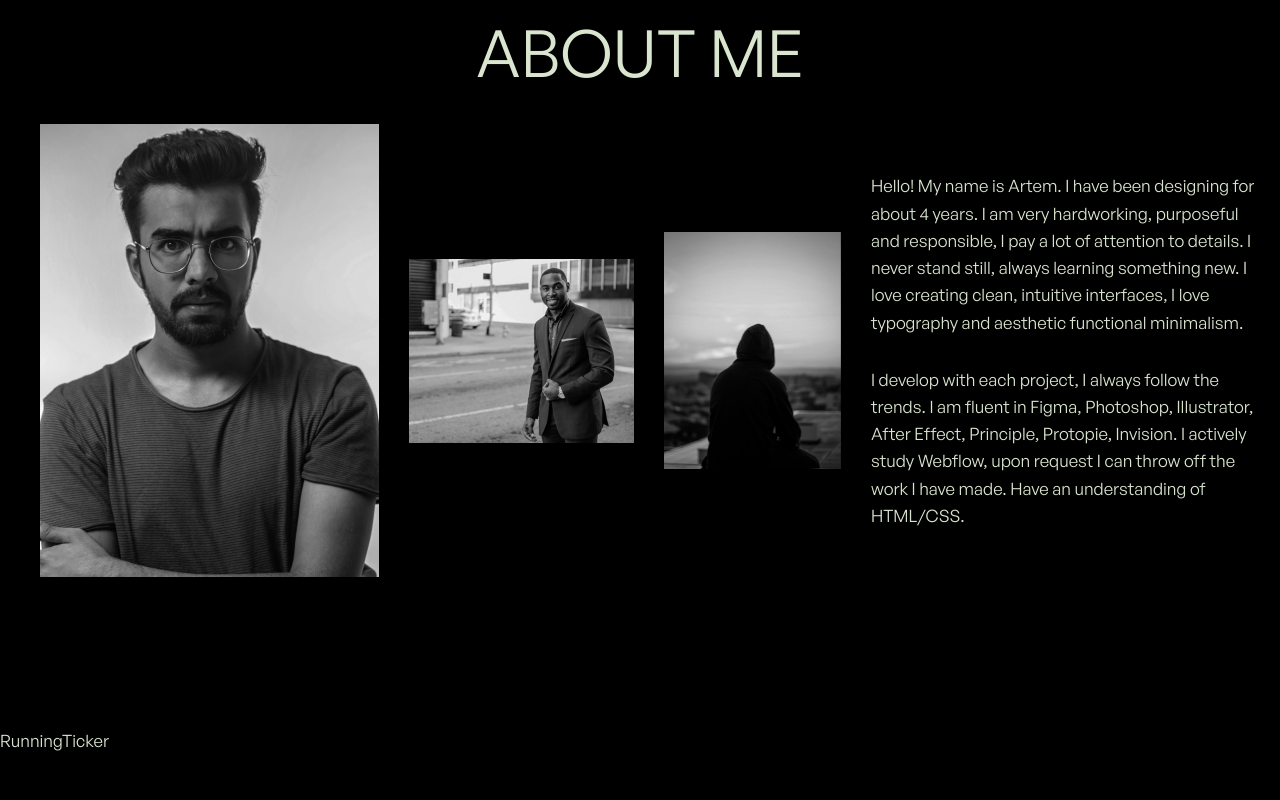
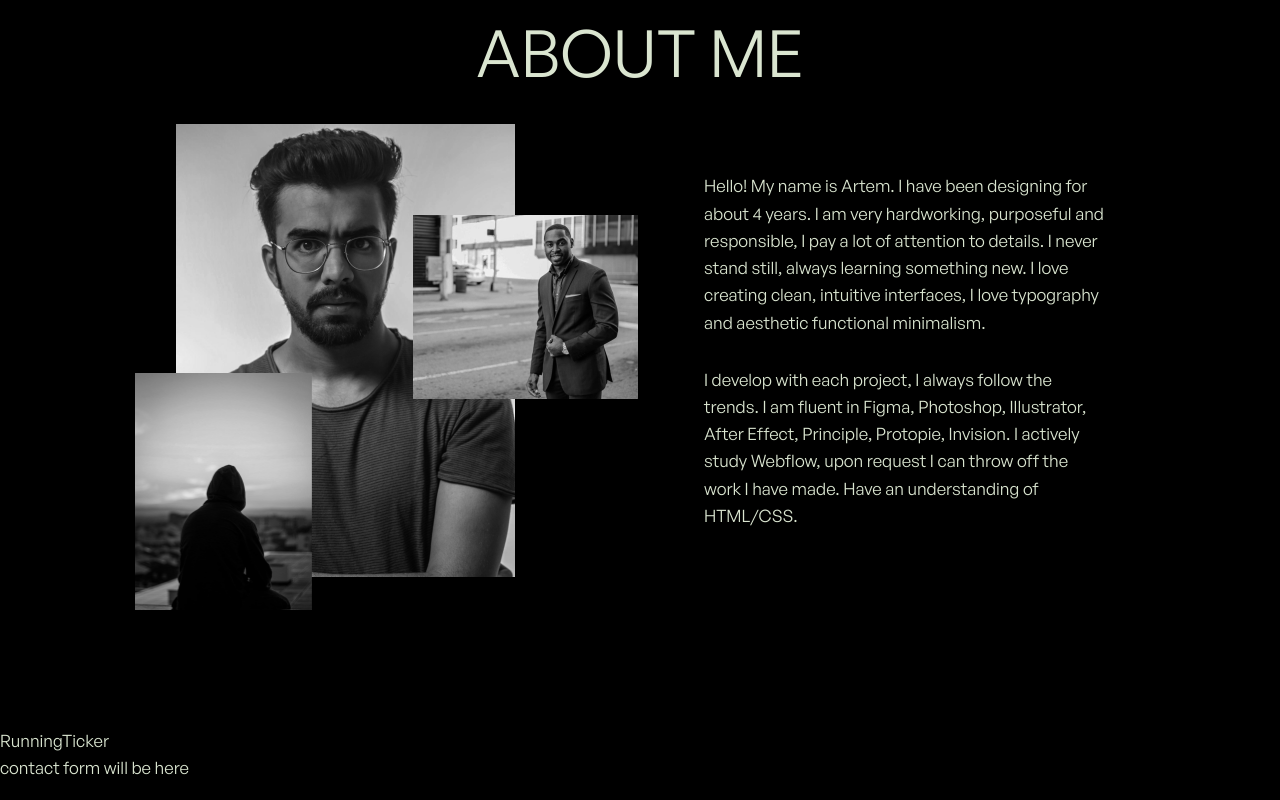
Before and after one commit to Artem-Kysylov/portfolio-website, a Next.js app: page / in a window 1280 px wide. Shown: the part 5840-6640 px from the top of the page. Built offline with nearby package versions, Linux system fonts and the light colour scheme.

Commit message:
build about section

```diff
--- a/src/components/sections/about/About.jsx
+++ b/src/components/sections/about/About.jsx
@@ -10,7 +10,6 @@ const About = () => {
         <h2 className={styles.about__title}>about me</h2>
         <div className={styles.about__contentWrapper}>
           <div className={styles.about__contentWrapperImages}>
-          </div>
             <Image
               className={styles.about__img1}
               src='/about-1-img.png'
@@ -38,6 +37,7 @@ const About = () => {
               style={{objectFit: "cover"}}
               loading="lazy"
             />
+          </div>
           <div className={styles.about__contentWrapperText}>
             <p>
               Hello! My name is Artem. I have been designing for about 4 years. I am very hardworking, purposeful and responsible,
--- a/src/components/sections/about/styles.module.css
+++ b/src/components/sections/about/styles.module.css
@@ -11,14 +11,35 @@
 .about__contentWrapper {
     display: flex;
     align-items: center;
-    justify-content: space-between;
-    gap: 30px;
+    justify-content: center;
+    gap: 15%;
 }
 
 .about__contentWrapperText {
     display: flex;
     flex-direction: column;
+    align-items: flex-start;
     gap: 30px;
     max-width: 400px;
-    width: 100%;
 }
+
+.about__contentWrapperImages {
+    position: relative;
+    display: flex;
+    align-items: center;
+    justify-content: center;
+}
+
+.about__img2 {
+    position: absolute;
+    left: 70%;
+    top: 20%;
+    z-index: 1;
+}
+
+.about__img3 {
+    position: absolute;
+    right: 60%;
+    top: 55%;
+    z-index: 1;
+}
--- a/src/components/sections/contact/Contact.jsx
+++ b/src/components/sections/contact/Contact.jsx
@@ -9,6 +9,7 @@ const Contact = () => {
   return (
     <section>
         <RunningTicker/>
+        contact form will be here
     </section>
   )
 }
```
